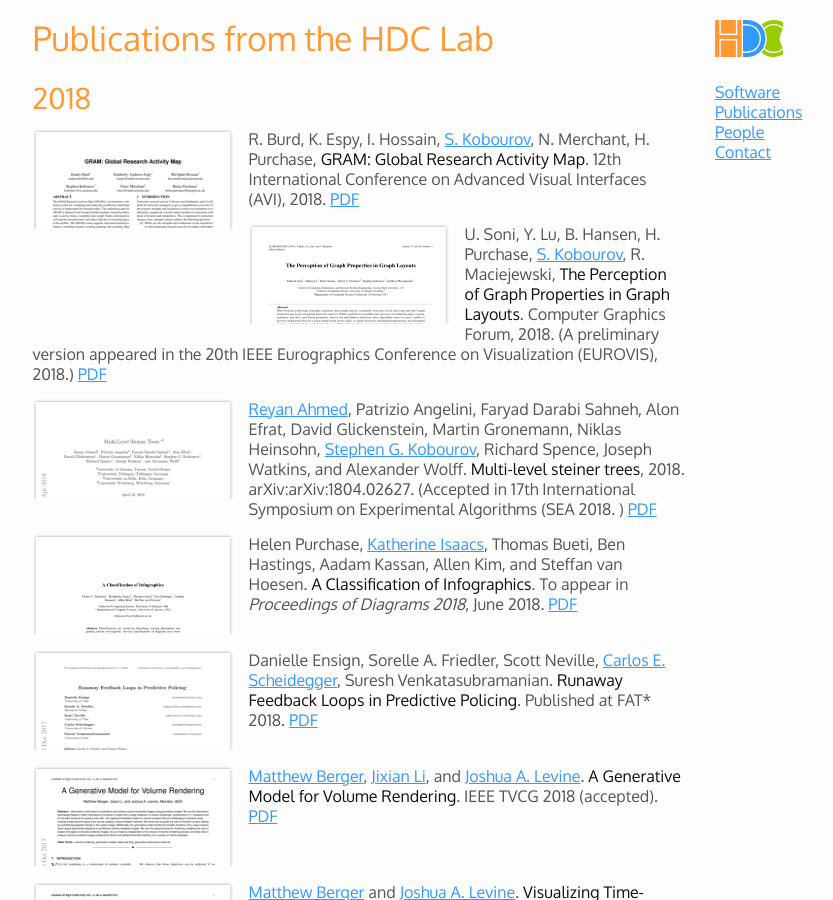
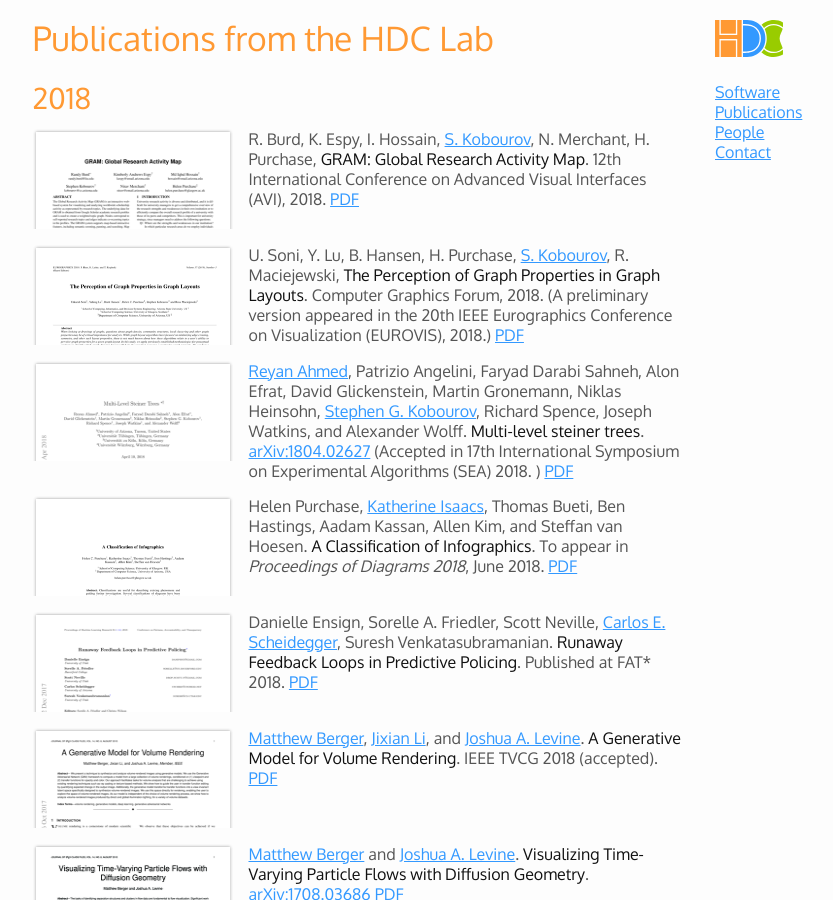
Before and after one commit to hdc-arizona/hdc-arizona.github.io, a Jekyll site: the page built from publications.md, in a window 1280 px wide and 900 px high. Shown: the whole window, without its empty margins (135-968 px from the left). Built offline with Jekyll 4.4.1, drawn with Linux system fonts in a browser that asks for light colours.

```diff
--- a/publications.md
+++ b/publications.md
@@ -12,6 +12,7 @@
 Advanced Visual Interfaces (AVI), 2018.
 [PDF](papers/avi_gram_2018.pdf)
 
+<div class="pubdiv"></div>
 
 [<img class="pubthumb" src="papers/thumbs/eurovis_ASU_UA_graphs_2018.png">](papers/eurovis_ASU_UA_graphs_2018.pdf)
 U. Soni, Y. Lu, B. Hansen, H. Purchase, [S. Kobourov](http://www.cs.arizona.edu/~kobourov), R. Maciejewski,
@@ -20,13 +21,13 @@
 Eurographics Conference on Visualization (EUROVIS), 2018.)
 [PDF](papers/eurovis_ASU_UA_graphs_2018.pdf)
 
+<div class="pubdiv"></div>
+
 [<img class="pubthumb" src="papers/thumbs/sea_steiner_trees_2018.png">](papers/sea_steiner_trees_2018.pdf)
-[Reyan Ahmed](http://cgi.cs.arizona.edu/~abureyanahmed/profile.html), Patrizio Angelini, Faryad Darabi Sahneh, Alon Efrat, David Glickenstein, Martin Gronemann, Niklas Heinsohn, [Stephen G. Kobourov](http://www.cs.arizona.edu/~kobourov), Richard Spence, Joseph Watkins, and Alexander Wolff. **Multi-level steiner trees**, 2018. arXiv:arXiv:1804.02627. (Accepted in 17th International Symposium on Experimental Algorithms (SEA 2018. )
+[Reyan Ahmed](http://cgi.cs.arizona.edu/~abureyanahmed/profile.html), Patrizio Angelini, Faryad Darabi Sahneh, Alon Efrat, David Glickenstein, Martin Gronemann, Niklas Heinsohn, [Stephen G. Kobourov](http://www.cs.arizona.edu/~kobourov), Richard Spence, Joseph Watkins, and Alexander Wolff. **Multi-level steiner trees**. [arXiv:1804.02627](https://arxiv.org/abs/1804.02627) (Accepted in 17th International Symposium on Experimental Algorithms (SEA) 2018. )
 [PDF](papers/sea_steiner_trees_2018.pdf)
 
-
-
-
+<div class="pubdiv"></div>
 
 [<img class="pubthumb" src="papers/thumbs/diagrams_infographics_2018.png">](papers/diagrams_infographics_2018.pdf)
 Helen Purchase, [Katherine Isaacs](http://cgi.cs.arizona.edu/~kisaacs), Thomas Bueti, Ben Hastings, Aadam Kassan, Allen Kim, and Steffan van Hoesen. **A Classification of Infographics**. To appear in *Proceedings of Diagrams 2018*, June 2018.
```
